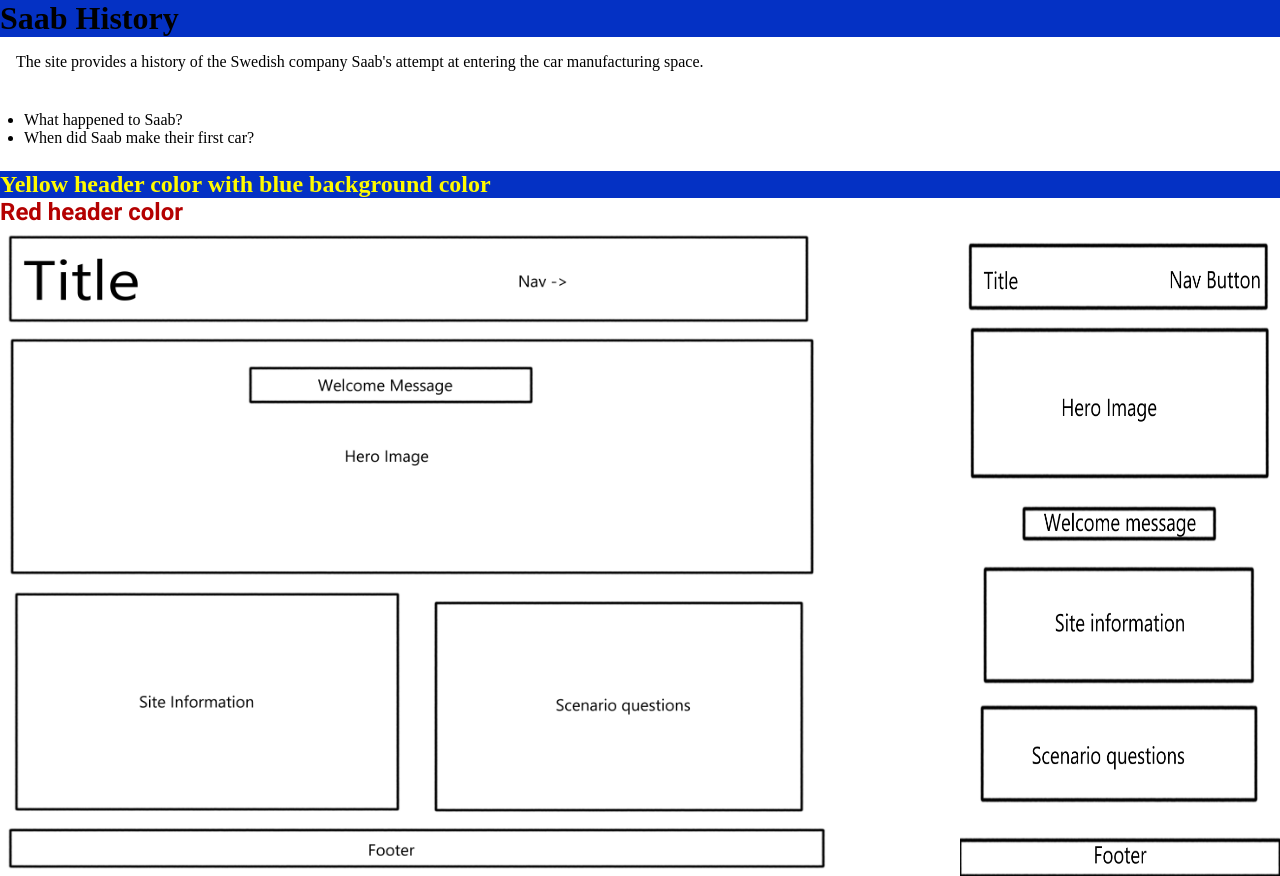
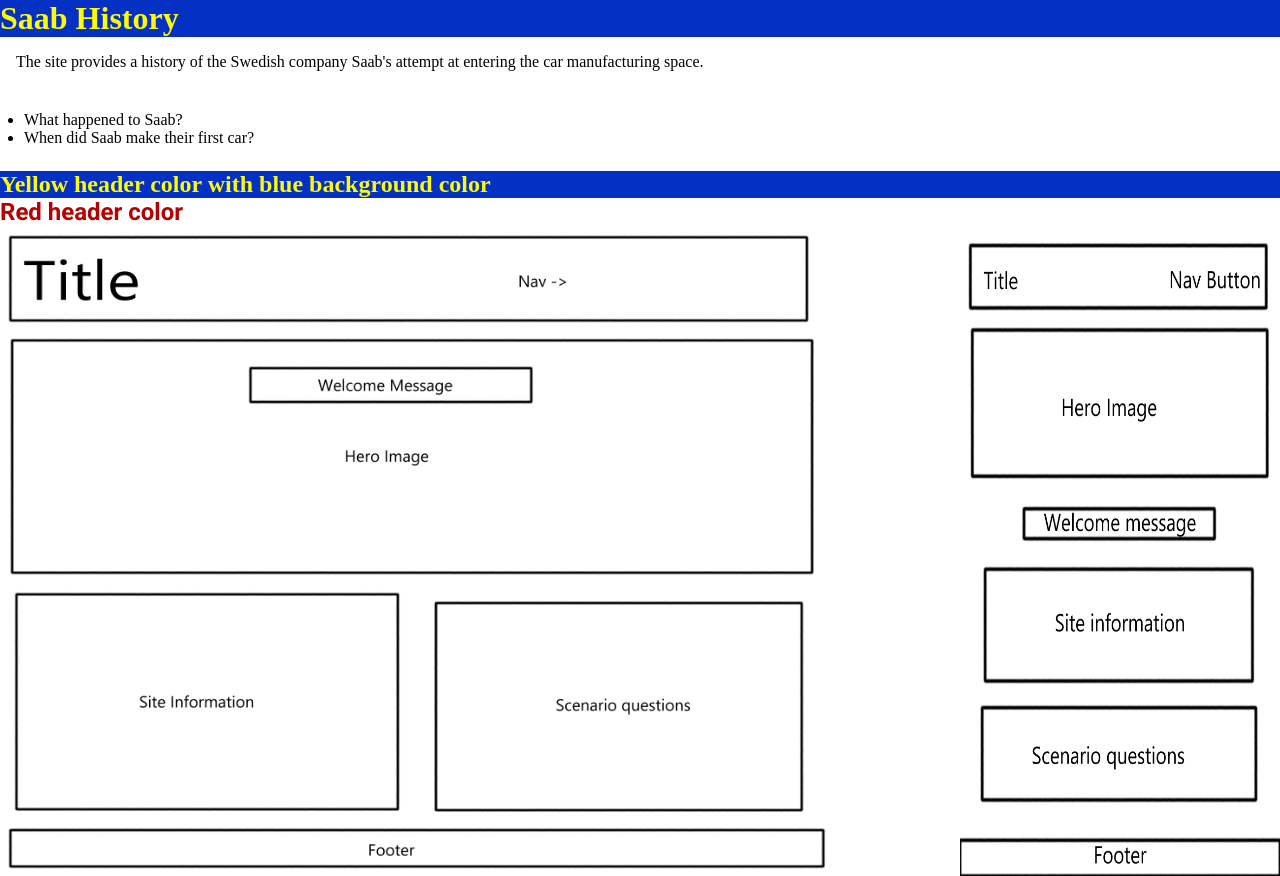
Before and after one commit to Spyderman166/wdd131, a plain HTML site: page project/siteplan.html in a window 1280 px wide. Drawn offline with Linux system fonts and the light colour scheme.

Commit message:
siteplan fix

```diff
--- a/project/styles/siteplan.css
+++ b/project/styles/siteplan.css
@@ -13,7 +13,7 @@
 
 header {
     background-color: var(--navColor);
-    color: var(--headerFont);
+    color: var(--headerColor);
 }
 
 nav {
```
